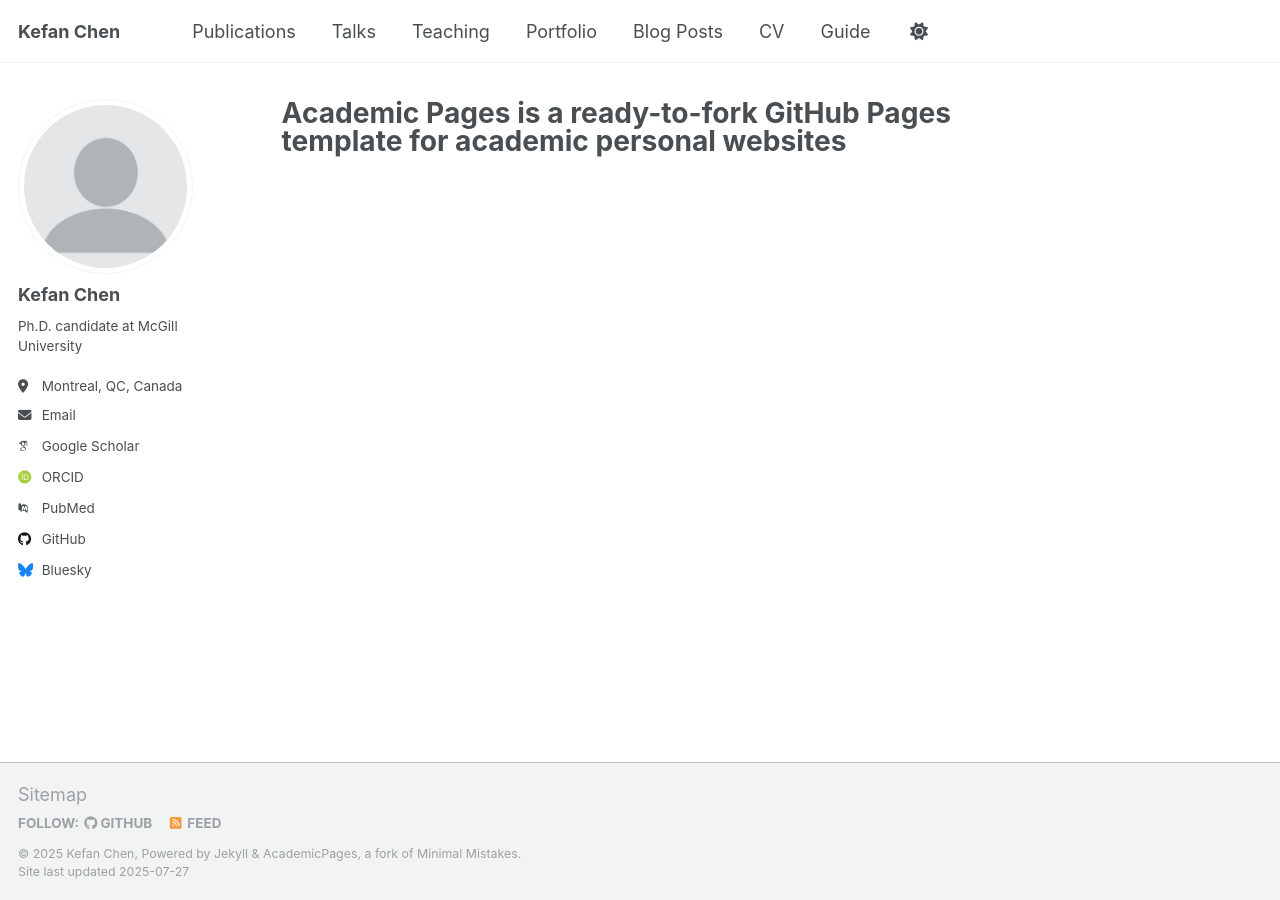
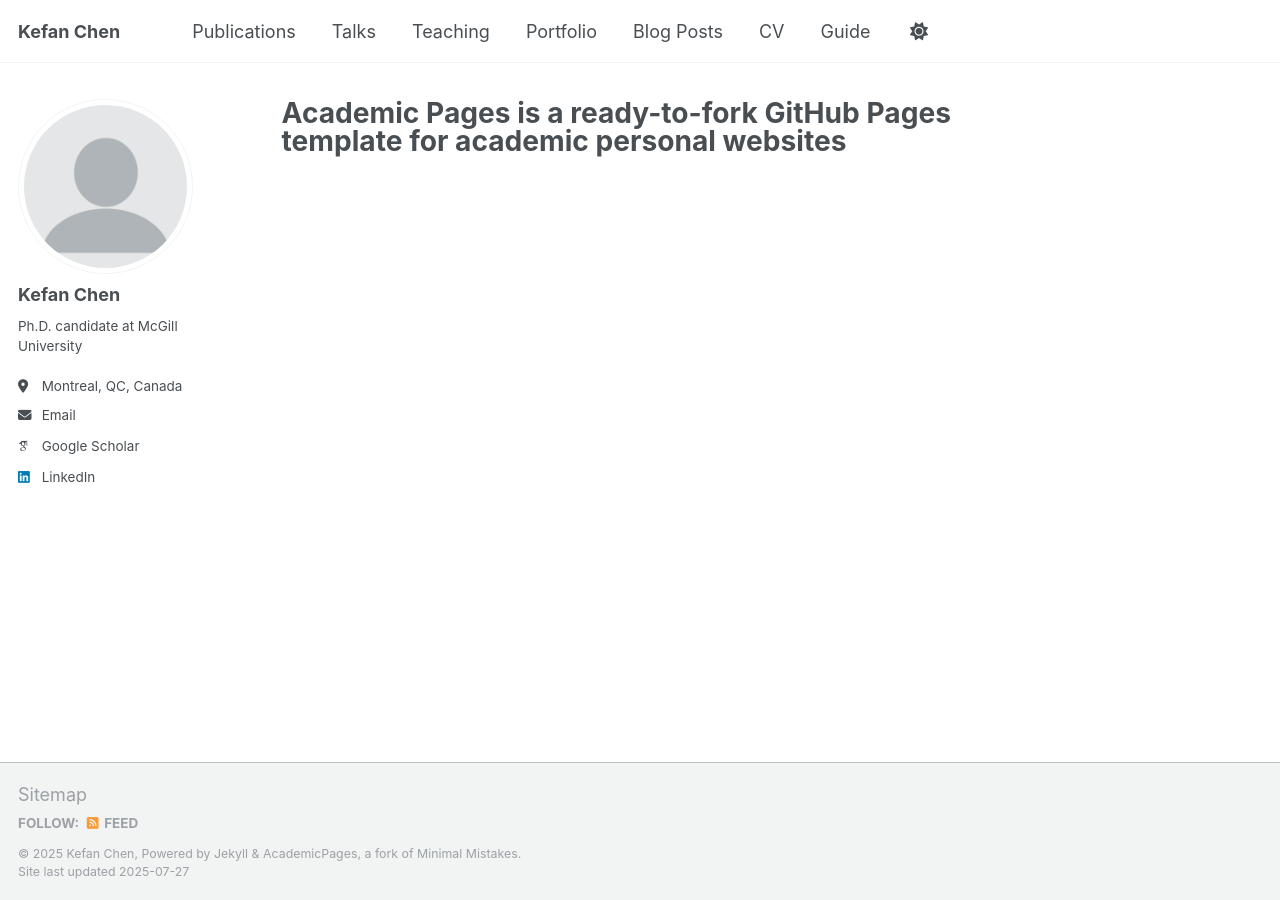
Before and after one commit to kefan-chen/kefan-chen.github.io, a Jekyll site: the page built from _pages/about.md, in a window 1280 px wide. Built offline with Jekyll 4.4.1, drawn with Linux system fonts in a browser that asks for light colours; some web fonts are replaced; a script that is not in the unit is left out.

Commit message:
Update _config.yml

```diff
--- a/_config.yml
+++ b/_config.yml
@@ -36,9 +36,9 @@ author:
   arxiv            : # URL - Update with the correct link to your profile
   googlescholar    : "https://scholar.google.com/citations?user=PS_CX0AAAAAJ"
   impactstory      : # URL
-  orcid            : "http://orcid.org/yourorcidurl"
+  orcid            : # "http://orcid.org/yourorcidurl"
   semantic         : # URL
-  pubmed           : "https://www.ncbi.nlm.nih.gov/pubmed/?term=john+snow"
+  pubmed           : # "https://www.ncbi.nlm.nih.gov/pubmed/?term=john+snow"
   researchgate     : # URL
   scopus           : # URL
 
@@ -46,13 +46,13 @@ author:
   bitbucket        : # Username - Update with your username on the site
   codepen          : # Username
   dribbble         : # Username
-  github           : "academicpages"
+  github           : # "academicpages"
   kaggle           : # Username
   stackoverflow    : # User number or user number and name (i.e., use "1" or "1/jeff-atwood")
 
   # Social media
   artstation       : # Username
-  bluesky          : "bsky.app" # Replace this with you Bluesky username
+  bluesky          : # "bsky.app" # Replace this with you Bluesky username
   facebook         : # Username
   flickr           : # Username
   foursquare       : # Username
@@ -61,7 +61,7 @@ author:
   keybase          : # Username
   instagram        : # Username
   lastfm           : # Username
-  linkedin         : # Username
+  linkedin         : "https://www.linkedin.com/in/%E6%9F%AF%E5%B8%86-%E9%99%88-8b9aa7302/"
   mastodon         : # URL
   medium           : # URL
   pinterest        : # Username
```
